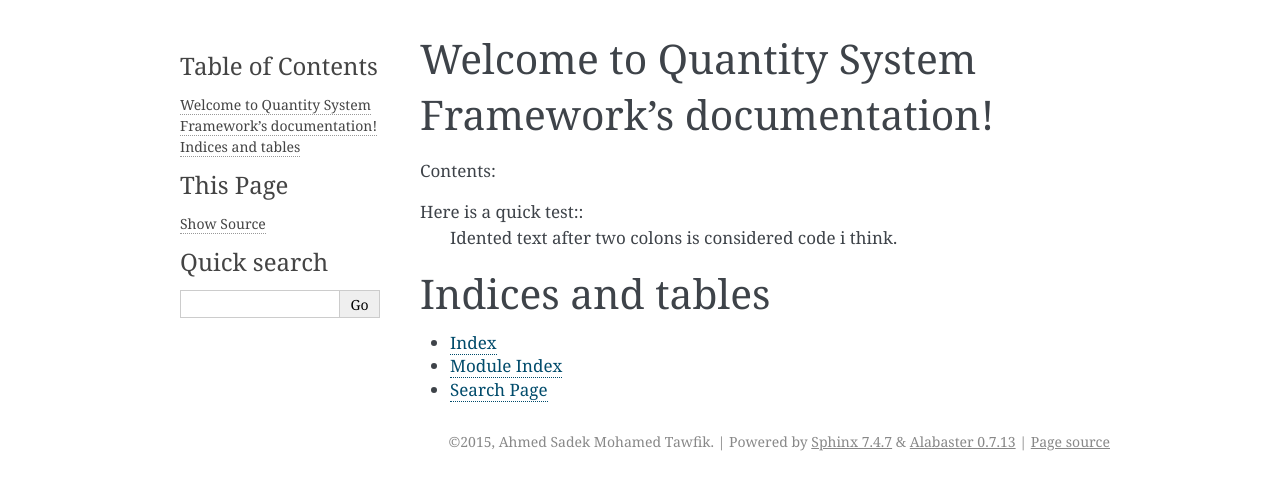
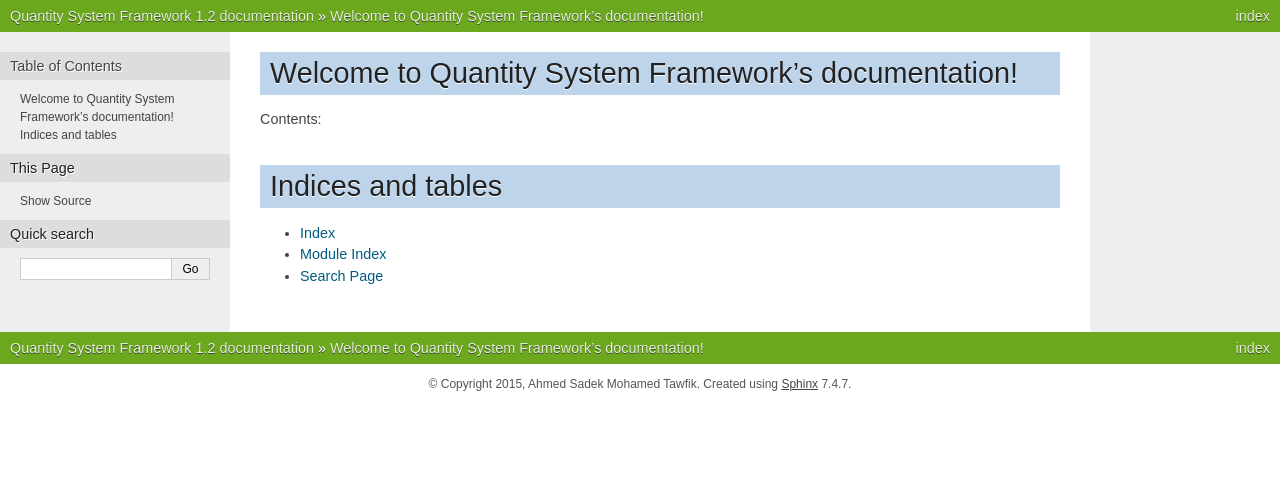
Before and after one commit to ibluesun/QuantitySystemWebsite, a Sphinx documentation site: the page built from docs/index.rst, in a window 1280 px wide. Shown: the top 490 px of the page. Built offline with Sphinx 7.4.7, drawn with Linux system fonts in a browser that asks for light colours.

Commit message:
modfieng the conf.py

```diff
--- a/docs/conf.py
+++ b/docs/conf.py
@@ -1,7 +1,7 @@
 # -*- coding: utf-8 -*-
 #
 # Quantity System Framework documentation build configuration file, created by
-# sphinx-quickstart on Wed Mar 25 00:26:28 2015.
+# sphinx-quickstart on Wed Mar 25 00:47:01 2015.
 #
 # This file is execfile()d with the current directory set to its
 # containing dir.
@@ -29,9 +29,7 @@
 # Add any Sphinx extension module names here, as strings. They can be
 # extensions coming with Sphinx (named 'sphinx.ext.*') or your custom
 # ones.
-extensions = [
-    'sphinx.ext.mathjax',
-]
+extensions = []
 
 # Add any paths that contain templates here, relative to this directory.
 templates_path = ['_templates']
@@ -110,7 +108,12 @@
 
 # The theme to use for HTML and HTML Help pages.  See the documentation for
 # a list of builtin themes.
-html_theme = 'alabaster'
+
+on_rtd = os.environ.get('READTHEDOCS', None) == 'True'
+if on_rtd:
+    html_theme = 'default'
+else:
+    html_theme = 'nature'
 
 # Theme options are theme-specific and customize the look and feel of a theme
 # further.  For a list of options available for each theme, see the
--- a/docs/index.rst
+++ b/docs/index.rst
@@ -7,9 +7,6 @@
 =====================================================
 
 Contents:
-
-Here is a quick test::
-	Idented text after two colons is considered code i think.
 
 .. toctree::
    :maxdepth: 2
```
Also changed, not shown: other parts of docs/index.rst (+1 -1 lines), 1 other file.
